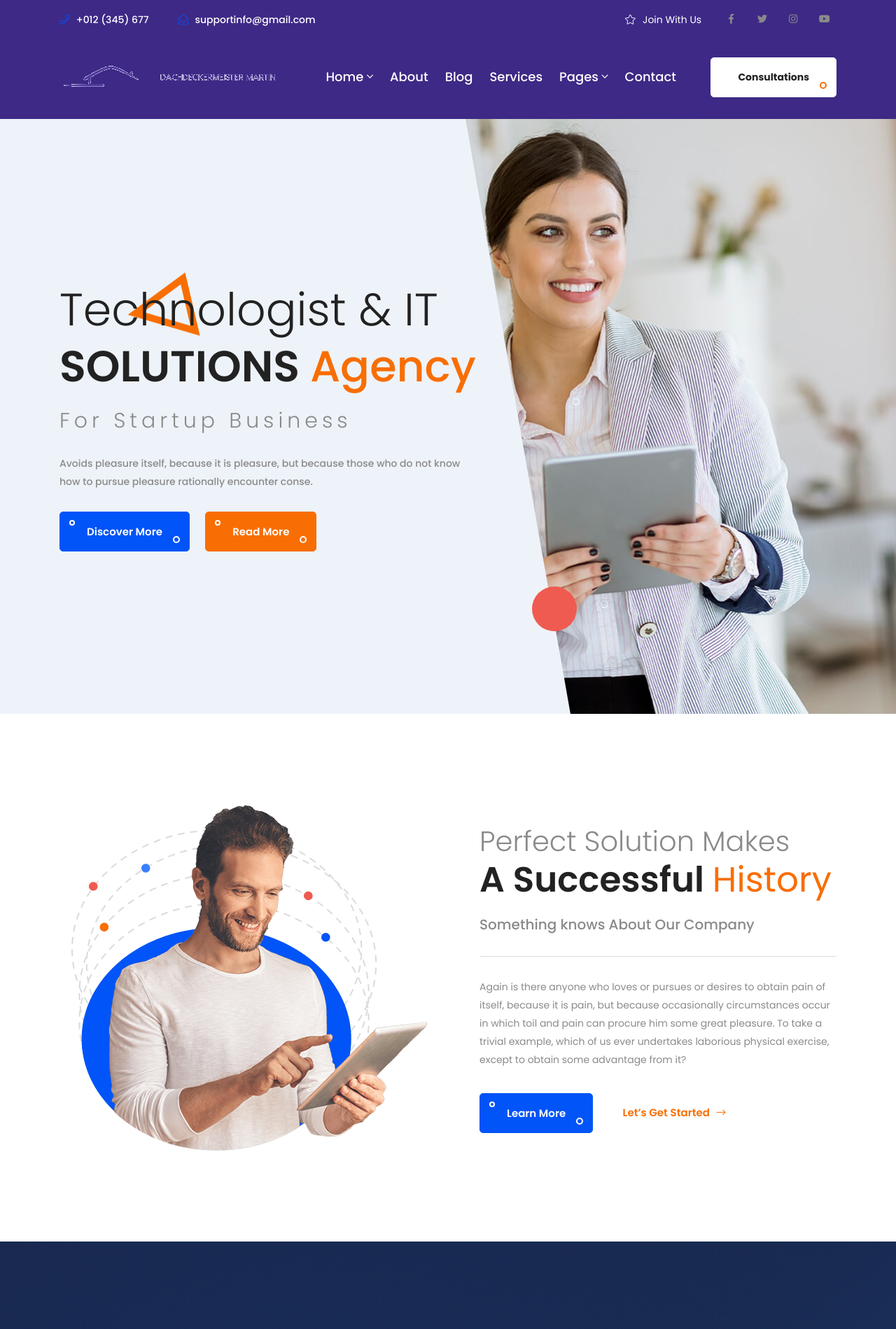
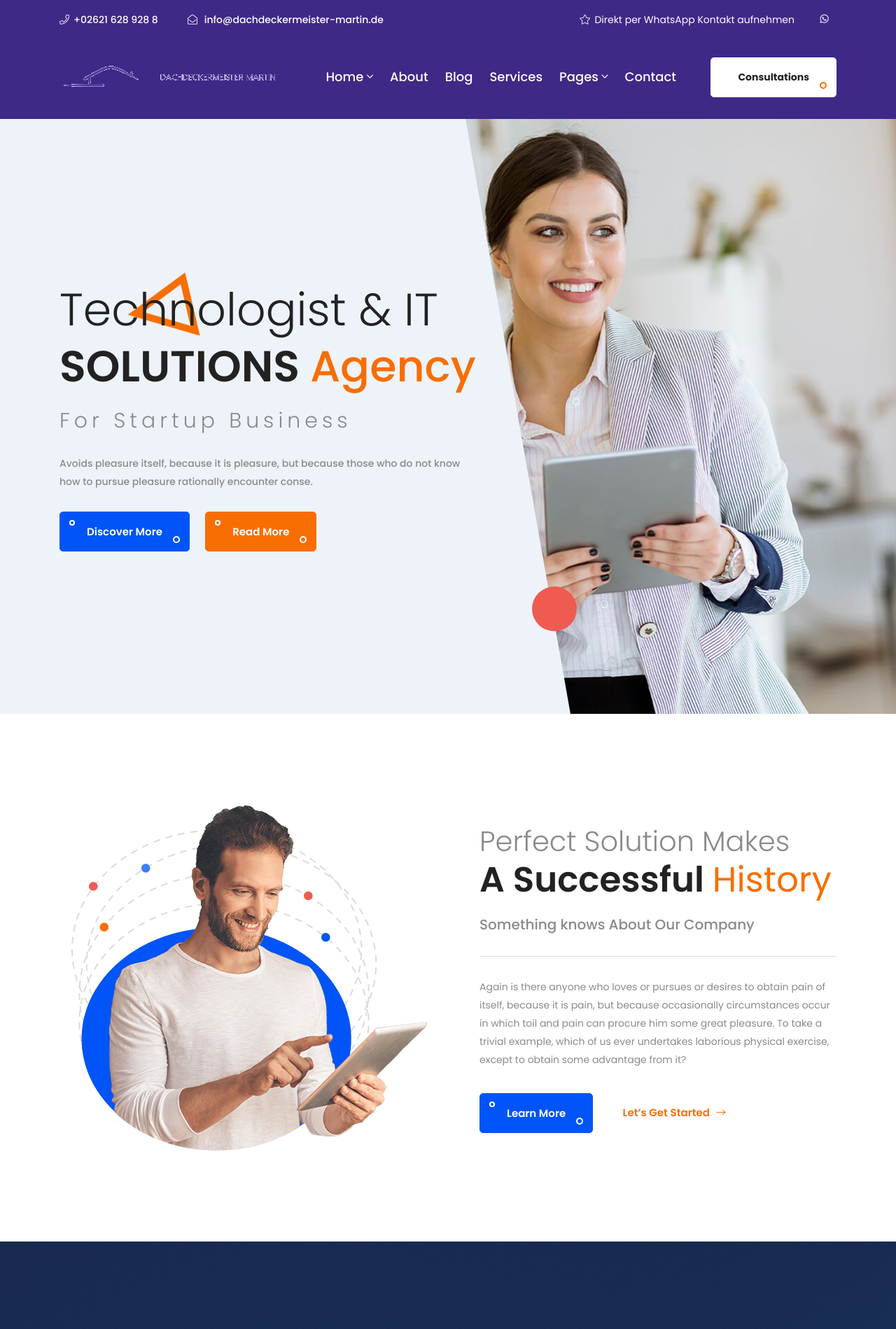
Before and after one commit to dachdeckermeister-martin/dachdeckermeister-martin.github.io, a Jekyll site: the page built from index.html, in a window 1280 px wide. Shown: the top 1899 px of the page at 70% size. Built offline with Jekyll 4.4.1, drawn with Linux system fonts in a browser that asks for light colours.

Commit message:
added whatsapp url

```diff
--- a/_config.yml
+++ b/_config.yml
@@ -11,6 +11,7 @@ pinterest_url: "https://www.pinterest.com/rubel8525"
 linkedin_url: "https://www.linkenin.com/rubel8525"
 instagram_url: "https://www.instagram.com/rubel8525"
 youtube_url: "https://youtube.com/rubel2585"
+whatsapp_url: "https://wa.me/1799968322"
 logo: "/assets/images/logo.png"
 logo_2: "/assets/images/footer-logo.png"
 mailchimp_list: "https://themeix.us16.list-manage.com/subscribe/post?u=307862c135e4548eecf86f389&amp;id=342411fb35"
@@ -18,7 +19,7 @@ mailchimp_list: "https://themeix.us16.list-manage.com/subscribe/post?u=307862c13
 permalink: "/:title"
 
 copyright_text: "Copyright ©2020. All Rights Reserved"
-phone_number: "+ 012 (345) 67899"
+phone_number: "+02621 628 928 8"
 cover_image: "/assets/images/page-title-bg.jpg"
 
 
--- a/_includes/header.html
+++ b/_includes/header.html
@@ -7,31 +7,22 @@
                     <div class="header-left-side">
                         <ul>
                             <li>
-                                <span><i class="fal fa-phone"></i> +012 (345) 677</span>
+                                <span><i class="fal fa-phone"></i>{{site.phone_number}}</span>
                             </li>
                             <li>
-                                <span><i class="fal fa-envelope-open"></i> supportinfo@gmail.com</span>
+                                <span><i class="fal fa-envelope-open"></i> info@dachdeckermeister-martin.de</span>
                             </li>
                         </ul>
                     </div>
                     <div class="header-right-social d-flex justify-content-end align-items-center">
                         <ul class="d-none d-lg-block">
                             <li>
-                                <p><i class="fal fa-star"></i> Join With Us</p>
+                                <p><i class="fal fa-star"></i>Direkt per WhatsApp Kontakt aufnehmen</p>
                             </li>
                         </ul>
                         <ul class="d-none d-sm-block">
-                            {% if site.facebook_url %}
-                             <li><a target="__blank" href="{{site.facebook_url}}"><i class="fab fa-facebook-f"></i></a></li>
-                            {% endif %}
-                            {% if site.twitter_url %}
-                             <li><a target="__blank" href="{{site.twitter_url}}"><i class="fab fa-twitter"></i></a></li>
-                            {% endif %}
-                            {% if site.instagram_url %}
-                             <li><a target="__blank" href="{{site.instagram_url}}"><i class="fab fa-instagram"></i></a></li>
-                            {% endif %}
-                            {% if site.youtube_url %}
-                            <li><a target="__blank" href="{{site.youtube_url}}"><i class="fab fa-youtube"></i></a></li>
+                            {% if site.whatsapp_url %}
+                             <li><a target="__blank" href="{{site.whatsapp_url}}"><i class="fab fa-whatsapp"></i></a></li>
                             {% endif %}
                         </ul>
                     </div>
```
Also changed, not shown: assets/css/style.css.
